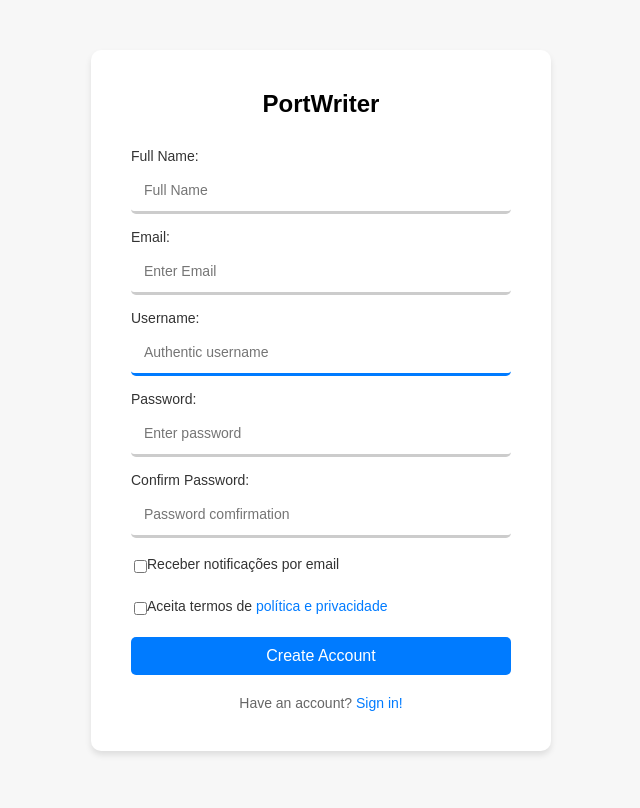
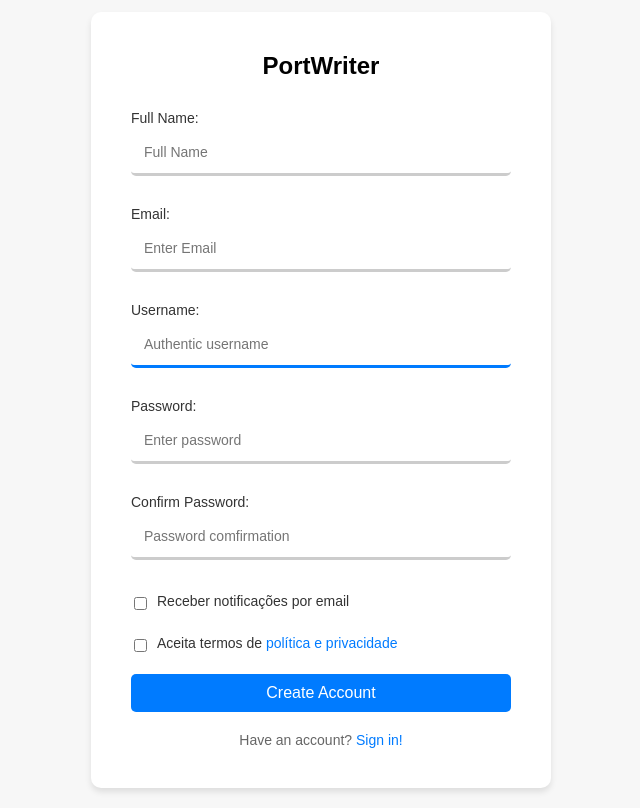
Before and after one commit to GabrielVilar/PortWrite, a Django app: page /home/signup/ in a window 1280 px wide. Shown: the whole page, without its empty margins (319-959 px from the left). Before the commit the page ends 755 px from the top, so only its background shows below. Run offline with Django 5.2, Linux system fonts and the light colour scheme; some libraries are stand-ins or nearby versions.

Commit message:
New changes into the forms

```diff
--- a/home/forms.py
+++ b/home/forms.py
@@ -3,14 +3,24 @@ from profiles.models import User
 from django.contrib.auth.forms import AuthenticationForm, UserCreationForm
 
 class CustomAuthenticationForm(AuthenticationForm):
-    username = forms.CharField(widget=forms.TextInput(attrs={
+    username = forms.CharField(
+        max_length=100,
+        required=True,
+        widget=forms.TextInput(attrs={
         'class': 'form-control',
         'placeholder': 'Digite seu usuário'
     }))
-    password = forms.CharField(widget=forms.PasswordInput(attrs={
+    password = forms.CharField(
+        max_length=100,
+        required=True,
+        widget=forms.PasswordInput(attrs={
         'class': 'form-control',
         'placeholder': 'Digite sua senha'
     }))
+
+    class Meta:
+        model = User
+        fields = ['username', 'password']
 
 class SignUpForm(UserCreationForm):
     email = forms.EmailField(
--- a/home/static/css/login.css
+++ b/home/static/css/login.css
@@ -146,5 +146,5 @@ button:hover {
     right: 10px;
     transform: translateY(-50%);
     cursor: pointer;
-    font-size: 18px;
+    display: none;
 }
--- a/home/static/css/signup.css
+++ b/home/static/css/signup.css
@@ -53,6 +53,7 @@ body {
 .input-group {
     margin-bottom: 15px;
     text-align: left;
+    position: relative;
 }
 
 label {
@@ -70,6 +71,7 @@ input[type="password"] {
     border: 3px solid #ccc;
     border-radius: 5px;
     font-size: 14px;
+    margin-bottom: 15px;
     border-top: #ccc;
     border-left: #ccc;
     border-right: #ccc;
@@ -110,7 +112,7 @@ input[type="password"]:focus {
 }
 
 .checkbox-group label {
-    margin-right: 25px;
+    margin-left: 10px;
 }
 
 .checkbox-group label a {
@@ -151,6 +153,15 @@ p a:hover {
 
 .error {
     color: #e3342f;
-    font-size: 14px;
-    margin: 5px 0;
+    margin-top: 1%;
+    margin-left: 5%;
 }
+
+.eye-icon {
+    position: absolute;
+    right: 10px;
+    top: 50%;
+    transform: translateY(-50%);
+    cursor: pointer;
+    display: none;
+}
--- a/home/static/js/signup.js
+++ b/home/static/js/signup.js
@@ -4,8 +4,68 @@ document.getElementById('signupForm').addEventListener('submit', function(event)
 
     if (password !== confirmPassword) {
         event.preventDefault();  // Prevent form submission only if passwords do not match
-        alert("Passwords do not match!");
+        // Trigger SweetAlert
+        Swal.fire({
+            icon: 'error',
+            title: 'As senhas não coincidem!',
+            text: 'Certifique-se de que ambas as senhas são iguais.',
+            confirmButtonText: 'OK',
+            width: '350px'
+        });
     } else {
         // Allow the form to be submitted as usual
     }
 });
+
+function togglePasswordVisibility(inputId, eyeIcon) {
+    const inputField = document.getElementById(inputId);
+    if (inputField.type === 'password') {
+        inputField.type = 'text'; // Show password
+        eyeIcon.textContent = '🙈'; // Change icon to 'hide' icon
+    } else {
+        inputField.type = 'password'; // Hide password
+        eyeIcon.textContent = '👁️'; // Change icon to 'show' icon
+    }
+}
+
+document.addEventListener("DOMContentLoaded", function() {
+    var eyebutton1 = document.getElementById('pass1');
+    var eyebutton2 = document.getElementById('pass2');
+    var passwordInputs1 = document.querySelectorAll('#id_password1');
+    var passwordInputs2 = document.querySelectorAll('#id_password2');
+
+    // Check if the password fields are modified
+    passwordInputs1.forEach(function(input) {
+        input.addEventListener('input', function() {
+            // Show the eye button if the password field value is changed
+            if (input.value !== '') {
+                eyebutton1.style.display = 'block';
+            } else {
+                // Hide the button if both password fields are empty
+                var anyPasswordEntered = Array.from(passwordInputs1).some(function(input) {
+                    return input.value !== '';
+                });
+                if (!anyPasswordEntered) {
+                    eyebutton1.style.display = 'none';
+                }
+            }
+        });
+    });
+
+    passwordInputs2.forEach(function(input) {
+        input.addEventListener('input', function() {
+            // Show the eye button if the password field value is changed
+            if (input.value !== '') {
+                eyebutton2.style.display = 'block';
+            } else {
+                // Hide the button if both password fields are empty
+                var anyPasswordEntered = Array.from(passwordInputs2).some(function(input) {
+                    return input.value !== '';
+                });
+                if (!anyPasswordEntered) {
+                    eyebutton2.style.display = 'none';
+                }
+            }
+        });
+    });
+});
--- a/home/templates/signup.html
+++ b/home/templates/signup.html
@@ -7,6 +7,7 @@
     <title>Create Account</title>
     <link rel="icon" type="image/png" sizes="16x16" href= "{% static 'images/favicon.png' %}">
     <link rel="stylesheet" type="text/css" href="{% static 'css/signup.css' %}">
+    <script src="https://cdn.jsdelivr.net/npm/sweetalert2@11"></script>
     <script src="{% static 'js/signup.js' %}" defer></script>
 </head>
 <body>
@@ -19,27 +20,39 @@
                 <div class="input-group">
                     <label for="fullName">Full Name:</label>
                     {{ form.full_name }}
-                    <p class ="error">  {{ form.full_name.errors }} </p>
+                    {% if form.full_name.errors %}
+                        <div class="error">{{ form.full_name.errors }}</div>
+                    {% endif %}
                 </div>
                 <div class="input-group">
                     <label for="email">Email:</label>
                     {{ form.email }}
-                    <p class ="error">   {{ form.email.errors }}     </p>
+                    {% if form.email.errors %}
+                        <div class="error">{{ form.email.errors }}</div>
+                    {% endif %}
                 </div>
                 <div class="input-group">
                     <label for="username">Username:</label>
                     {{ form.username }}
-                    <p class ="error">    {{ form.username.errors }}  </p>
+                    {% if form.username.errors %}
+                        <div class="error">{{ form.username.errors }}</div>
+                    {% endif %}
                 </div>
                 <div class="input-group">
                     <label for="password1" id="password1">Password:</label>
                     {{ form.password1 }}
-                    <p class ="error">    {{ form.password1.errors }} </p>
+                    <span class="eye-icon" onclick="togglePasswordVisibility('id_password1', this)" id="pass1">👁️</span>
+                    {% if form.password1.errors %}
+                        <div class="error">{{ form.password1.errors }}</div>
+                    {% endif %}
                 </div>
                 <div class="input-group">
                     <label for="password2" id="password2">Confirm Password:</label>
                     {{ form.password2 }}
-                    <p class ="error">    {{ form.password2.errors }}  </p>
+                    <span class="eye-icon" onclick="togglePasswordVisibility('id_password2', this)" id="pass2">👁️</span>
+                    {% if form.password2.errors %}
+                        <div class="error">{{ form.password2.errors }}</div>
+                    {% endif %}
                 </div>
                 <div class="checkbox-group">
                     <input type="checkbox" id="notifications" name="notifications" >
--- a/profiles/static/js/cropper.js
+++ b/profiles/static/js/user_menu.js
@@ -51,3 +51,8 @@ document.addEventListener("DOMContentLoaded", function() {
         });
     });
 });
+
+function toggleDropdown() {
+    const dropdownMenu = document.getElementById('dropdown-menu');
+    dropdownMenu.style.display = dropdownMenu.style.display === 'block' ? 'none' : 'block';
+}
--- a/profiles/static/js/user_page.js
+++ /dev/null
@@ -1,4 +0,0 @@
-function toggleDropdown() {
-    const dropdownMenu = document.getElementById('dropdown-menu');
-    dropdownMenu.style.display = dropdownMenu.style.display === 'block' ? 'none' : 'block';
-}
--- a/profiles/templates/user_menu.html
+++ b/profiles/templates/user_menu.html
@@ -10,7 +10,7 @@
     <link rel="stylesheet" type="text/css" href="{% static 'css/profile_picture_change.css' %}">
     <link rel="stylesheet" type="text/css" href="{% static 'css/user_page.css' %}">
     <link href="https://stackpath.bootstrapcdn.com/bootstrap/4.5.2/css/bootstrap.min.css" rel="stylesheet">
-    <script src="{% static 'js/cropper.js'%}" defer ></script>
+    <script src="{% static 'js/user_menu.js'%}" defer ></script>
 </head>
 <body>
     <header>
--- a/profiles/templates/user_page.html
+++ b/profiles/templates/user_page.html
@@ -6,7 +6,7 @@
         <p id="title">Edit writer personal data</p>
     </div>
     <div class="form-container-fields">
-        <p id="title">Informação do usuário</p>
+        <p id="title">Informações do usuário</p>
         <div class="act-form">
             <form method="POST">
                 {% csrf_token %}
```
Also changed, not shown: home/static/js/login.js (+30 -10 lines), home/templates/login.html (+4 -3 lines).
